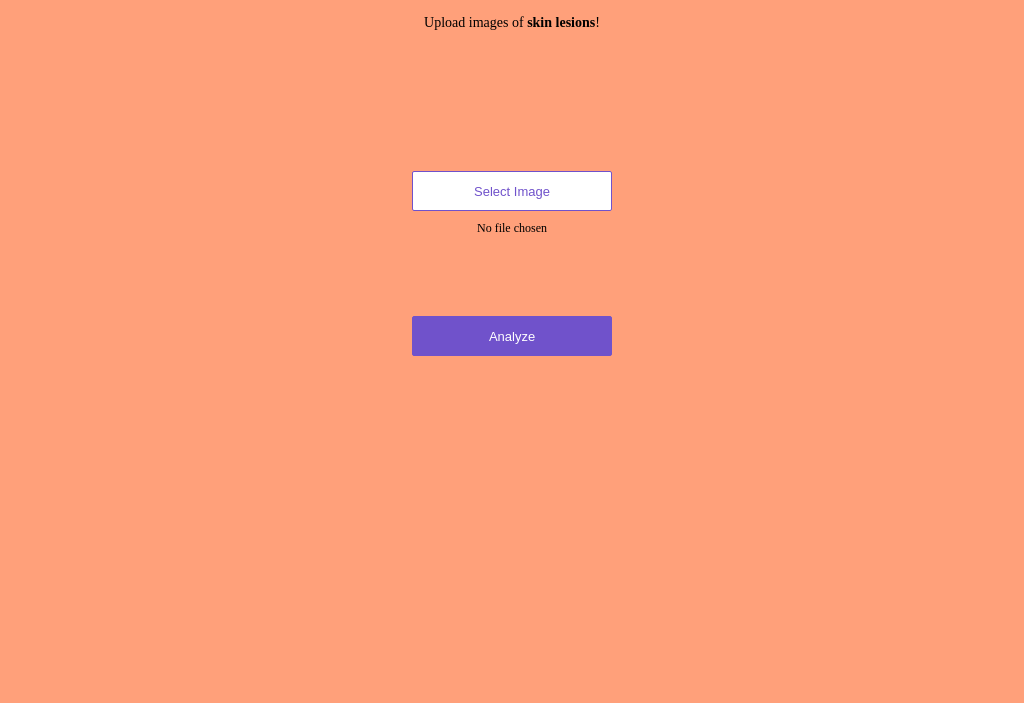
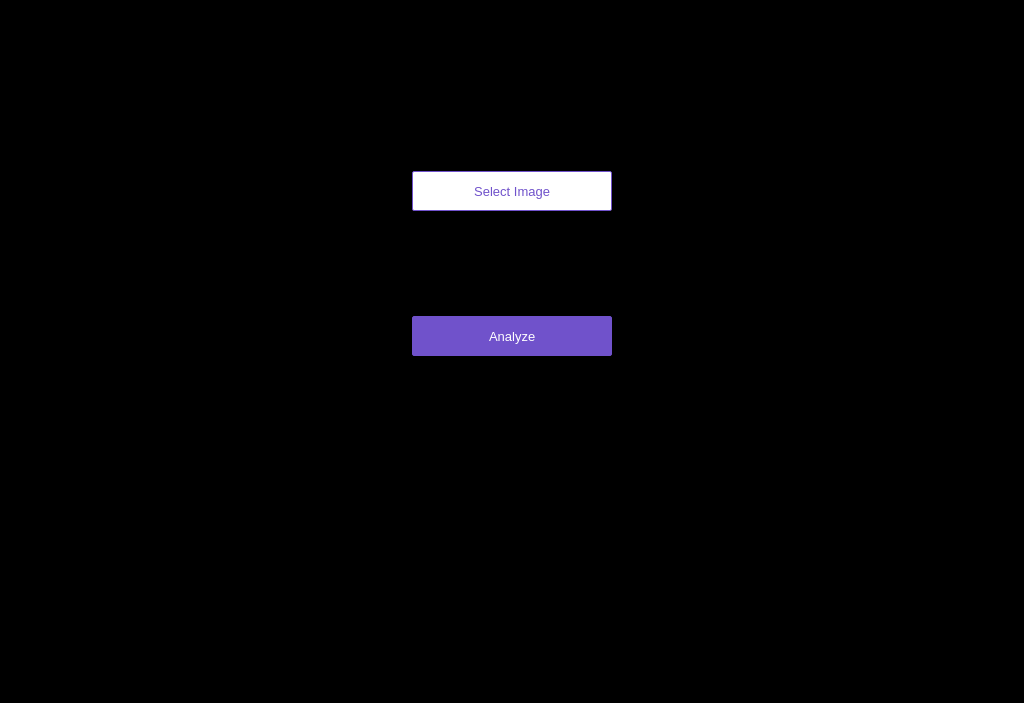
Before and after one commit to satyakamacodes/skin-image-classification-using-deep-learning, a plain HTML site: page app/view/index.html in a window 1280 px wide. Shown: the part 97-800 px from the top of the page, without its empty margins (128-1152 px from the left). Drawn offline with Linux system fonts and the light colour scheme.

Commit message:
Update style.css

```diff
--- a/app/static/style.css
+++ b/app/static/style.css
@@ -1,5 +1,5 @@
 body {
-    background-color: #FFA07A;
+    background-color: #000000;
 }
 
 .no-display {
```
